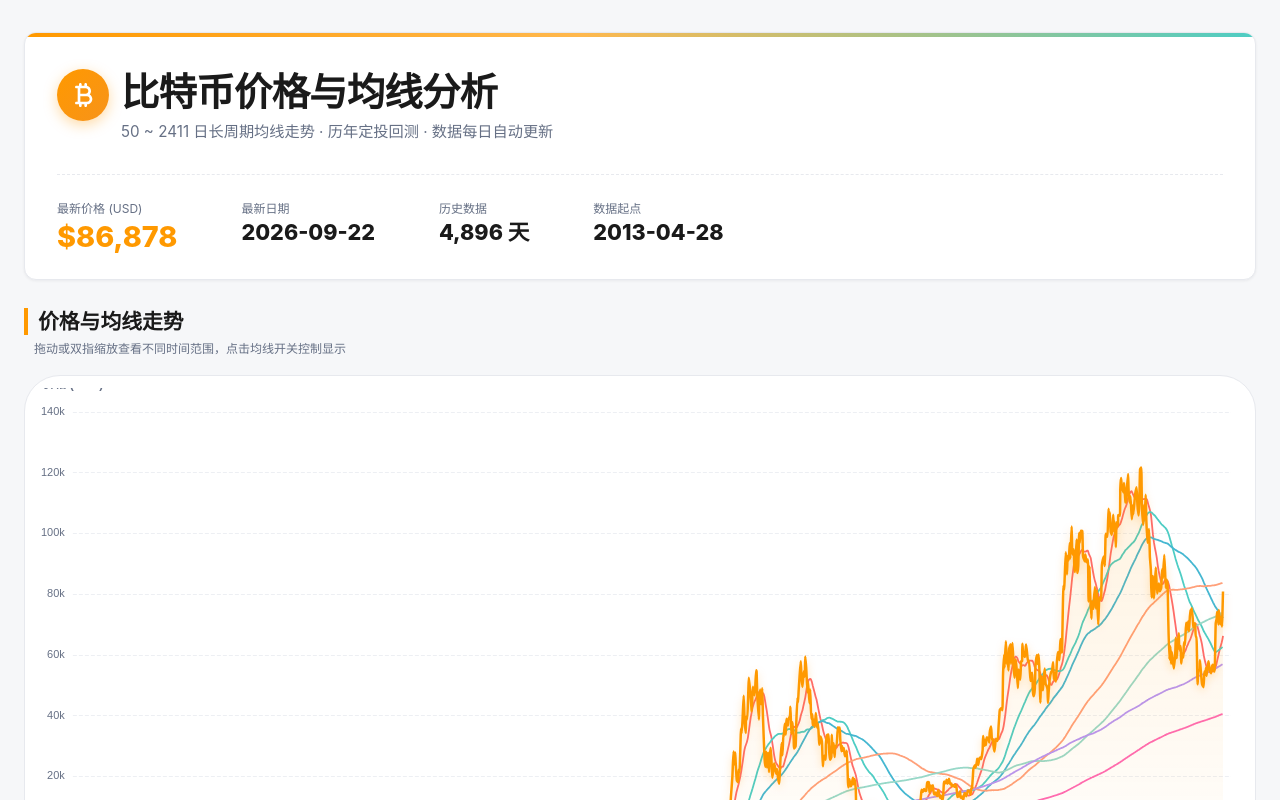
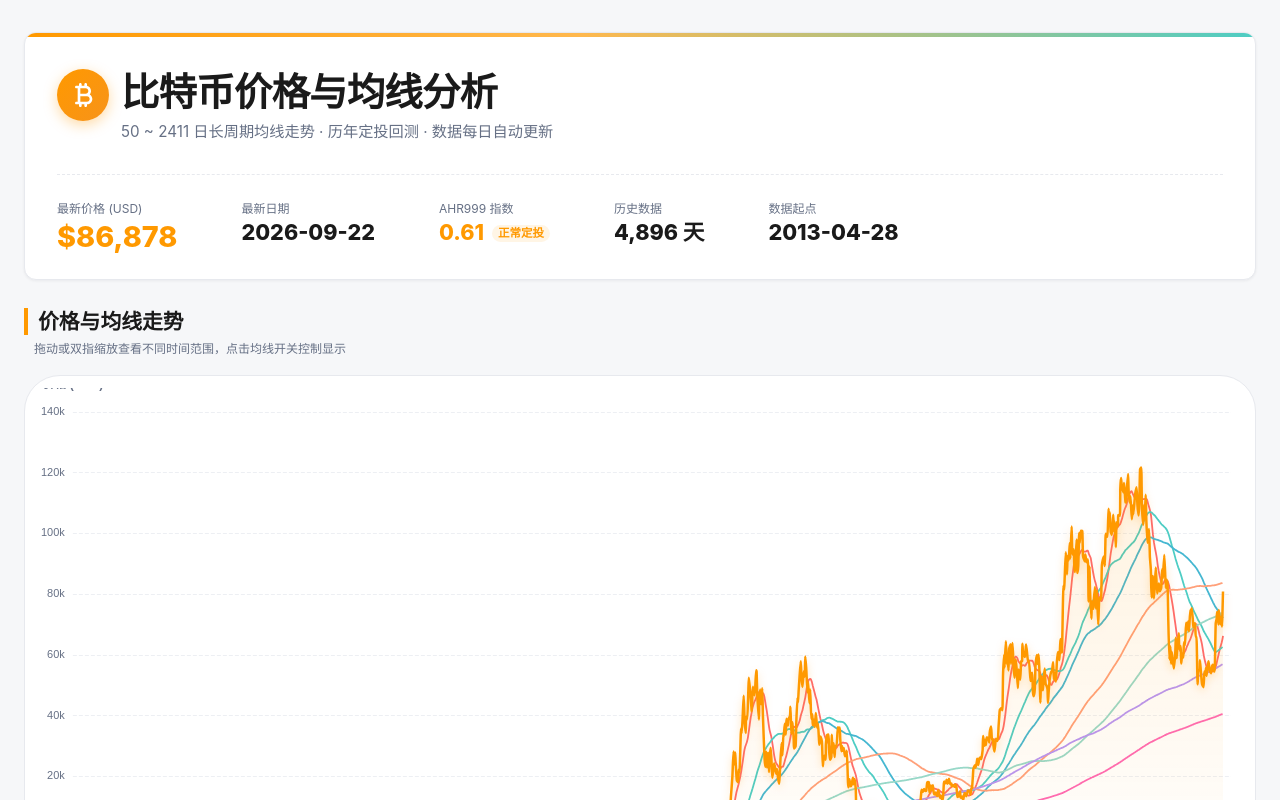
Before and after one commit to lovexw/btc-ma-new, a React (Vite) app: page / in a window 1280 px wide. Shown: the top 800 px of the page. Built offline with nearby package versions, Linux system fonts and the light colour scheme.

Commit message:
Show current AHR999 index and zone in hero stats

```diff
--- a/src/App.jsx
+++ b/src/App.jsx
@@ -120,7 +120,7 @@ const App = () => {
             </Alert>
           ) : (
             <>
-              <Hero data={data} loading={loading} />
+              <Hero data={data} loading={loading} ahr999={data.length ? ahr999Map.get(data[data.length - 1].date) : null} />
 
               <Section title="价格与均线走势" subtitle="拖动或双指缩放查看不同时间范围，点击均线开关控制显示">
                 <PriceChart data={data} mas={mas} maVisible={maVisible} />
--- a/src/components/Hero.jsx
+++ b/src/components/Hero.jsx
@@ -1,7 +1,7 @@
 import React from 'react';
 import { Box, Card, CardContent, Skeleton, Stack, Typography } from '@mui/material';
 import CurrencyBitcoinRoundedIcon from '@mui/icons-material/CurrencyBitcoinRounded';
-import { formatUsd } from '../lib/btc';
+import { formatAhr999, formatUsd, getAhr999Zone } from '../lib/btc';
 
 const StatItem = ({ label, value, loading, valueSx, sx }) => (
   <Box sx={{ minWidth: 0, ...sx }}>
@@ -18,9 +18,10 @@ const StatItem = ({ label, value, loading, valueSx, sx }) => (
   </Box>
 );
 
-export default function Hero({ data, loading }) {
+export default function Hero({ data, loading, ahr999 }) {
   const latest = data.length ? data[data.length - 1] : null;
   const earliest = data.length ? data[0] : null;
+  const zone = getAhr999Zone(ahr999);
 
   return (
     <Card sx={{ overflow: 'hidden' }}>
@@ -65,6 +66,32 @@ export default function Hero({ data, loading }) {
           />
           <StatItem label="最新日期" value={latest?.date ?? '—'} loading={loading} />
           <StatItem
+            label="AHR999 指数"
+            loading={loading}
+            value={
+              <>
+                {formatAhr999(ahr999)}
+                <Box
+                  component="span"
+                  sx={{
+                    ml: 1,
+                    px: 0.75,
+                    py: 0.15,
+                    borderRadius: 1,
+                    verticalAlign: 'middle',
+                    fontWeight: 700,
+                    fontSize: { xs: '0.65rem', sm: '0.72rem' },
+                    bgcolor: zone.color === 'error.main' ? 'rgba(198, 40, 40, 0.08)' : zone.color === 'primary.main' ? 'rgba(255, 153, 0, 0.10)' : 'rgba(46, 125, 50, 0.08)',
+                    color: zone.color
+                  }}
+                >
+                  {zone.label}
+                </Box>
+              </>
+            }
+            valueSx={{ color: zone.color }}
+          />
+          <StatItem
             label="历史数据"
             value={loading ? undefined : `${data.length.toLocaleString('en-US')} 天`}
             loading={loading}
```
